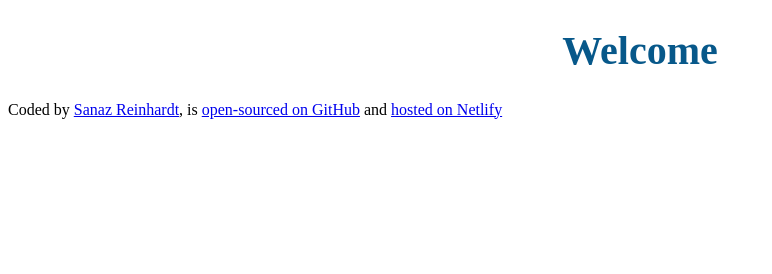
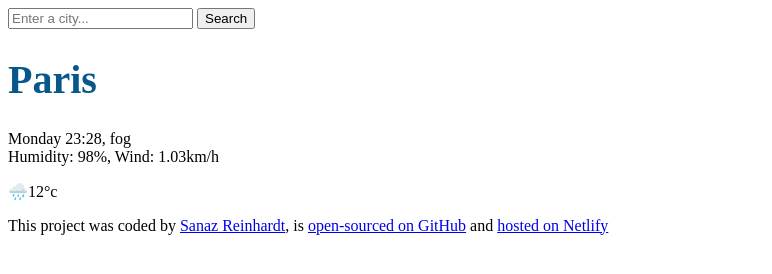
Before and after one commit to Sanaz-RH/weather-app-sanaz, a plain HTML site: page index.html in a window 1280 px wide. Shown: the whole page, without its empty margins (0-772 px from the left). Drawn offline with Linux system fonts and the light colour scheme.

Commit message:
Added HTML to the project

```diff
--- a/index.html
+++ b/index.html
@@ -7,11 +7,26 @@
     <link rel="stylesheet" href="styles.css" />
   </head>
   <body>
-    <header><h1>Welcome</h1></header>
-    <main></main>
+    <header>
+      <form>
+        <input type="search" placeholder="Enter a city..." required />
+        <input type="submit" value="Search" />
+      </form>
+    </header>
+    <main>
+      <div>
+        <h1>Paris</h1>
+        <p>
+          Monday 23:28, fog
+          <br />
+          Humidity: 98%, Wind: 1.03km/h
+        </p>
+      </div>
+      <div>🌧️12°c</div>
+    </main>
     <footer>
       <p>
-        Coded by
+        This project was coded by
         <a href="https://sanazreinhardt.webflow.io/" target="_blank"
           >Sanaz Reinhardt</a
         >, is
--- a/styles.css
+++ b/styles.css
@@ -1,5 +1,4 @@
 h1 {
-  text-align: center;
   font-size: 40px;
   color: #07588a;
 }
```
